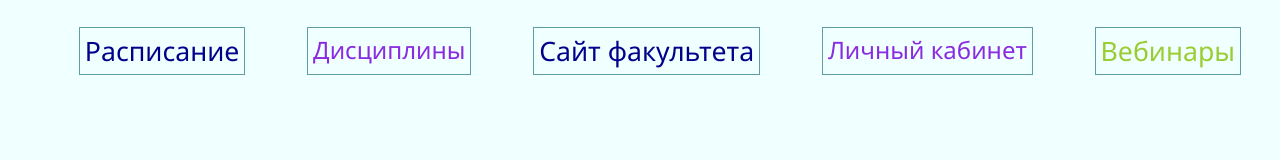
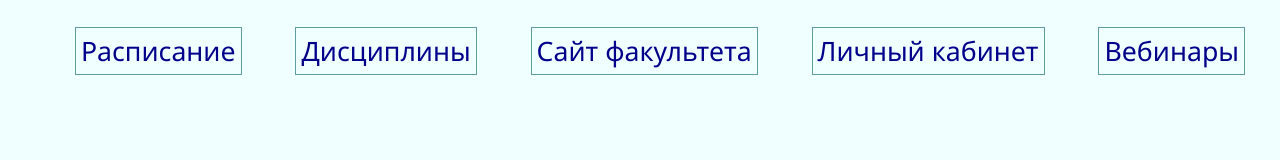
Before and after one commit to Polina-Druzhinina/Layout, a plain HTML site: page псевдоклассы/classwork/index.html in a window 1280 px wide. Drawn offline with Linux system fonts and the light colour scheme.

Commit message:
fixed list

```diff
--- a/псевдоклассы/classwork/style/style.css
+++ b/псевдоклассы/classwork/style/style.css
@@ -17,15 +17,6 @@ ol>li{
     transition-duration: 0.5s;
 }
 
-li:last-child{
-    color: yellowgreen;
-}
-
-li:nth-child(2n){
-    color: blueviolet;
-    font-size: 18pt;
-}
-
 li:hover{
     background-color: antiquewhite;
     transition-duration: 0.5s;
```
Also changed, not shown: псевдоклассы/classwork/index.html (+0 -2 lines).
